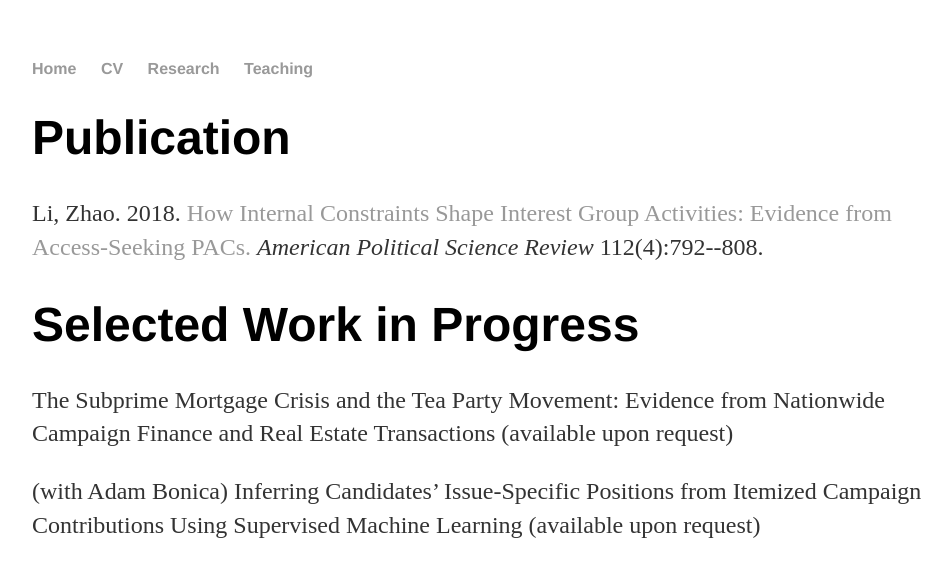
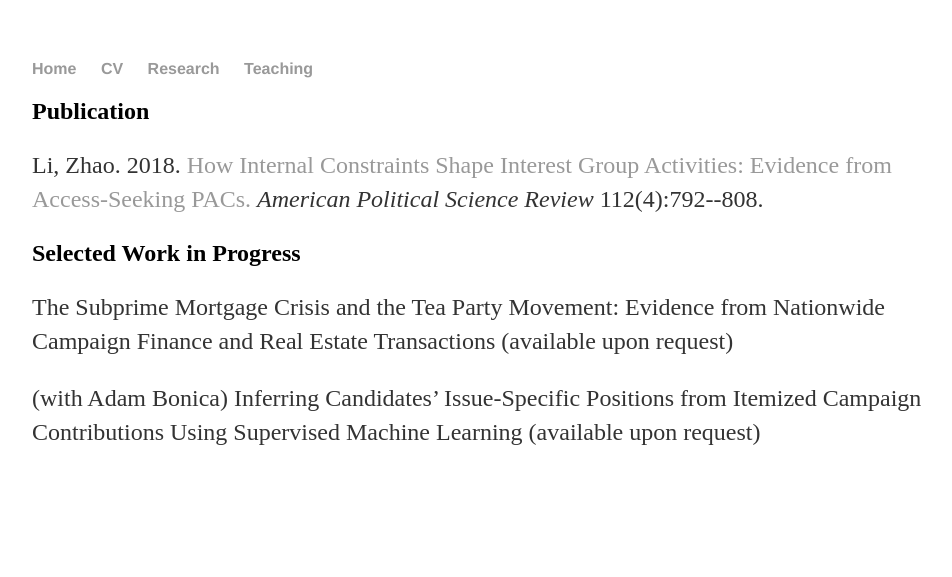
Before and after one commit to zhaoliresearch/zhaoliresearch.github.io, a Jekyll site: the page built from research/index.html, in a window 1280 px wide. Shown: the top 577 px of the page, without its empty margins (160-1112 px from the left). Built offline with Jekyll 4.4.1, drawn with Linux system fonts in a browser that asks for light colours.

```diff
--- a/research/index.html
+++ b/research/index.html
@@ -3,9 +3,9 @@ layout: default
 title: Zhao Li, Ph.D.
 ---
 <div class="blurb">
-<h1>Publication</h1>
+<h2>Publication</h2>
 <p>Li, Zhao. 2018. <a href="https://www.cambridge.org/core/journals/american-political-science-review/article/how-internal-constraints-shape-interest-group-activities-evidence-from-accessseeking-pacs/2DF966405543A54CE0BC8BDE18307B56">How Internal Constraints Shape Interest Group Activities: Evidence from Access-Seeking PACs.</a> <i>American Political Science Review</i> 112(4):792--808.</p>
-  <h1>Selected Work in Progress</h1>
+<h2>Selected Work in Progress</h2>
 <p>The Subprime Mortgage Crisis and the Tea Party Movement: Evidence from Nationwide Campaign Finance and Real Estate Transactions (available upon request)</p>
 <p>(with Adam Bonica) Inferring Candidates’ Issue-Specific Positions from Itemized Campaign Contributions Using Supervised Machine Learning (available upon request)</p>
 </div><!-- /.blurb -->
```
